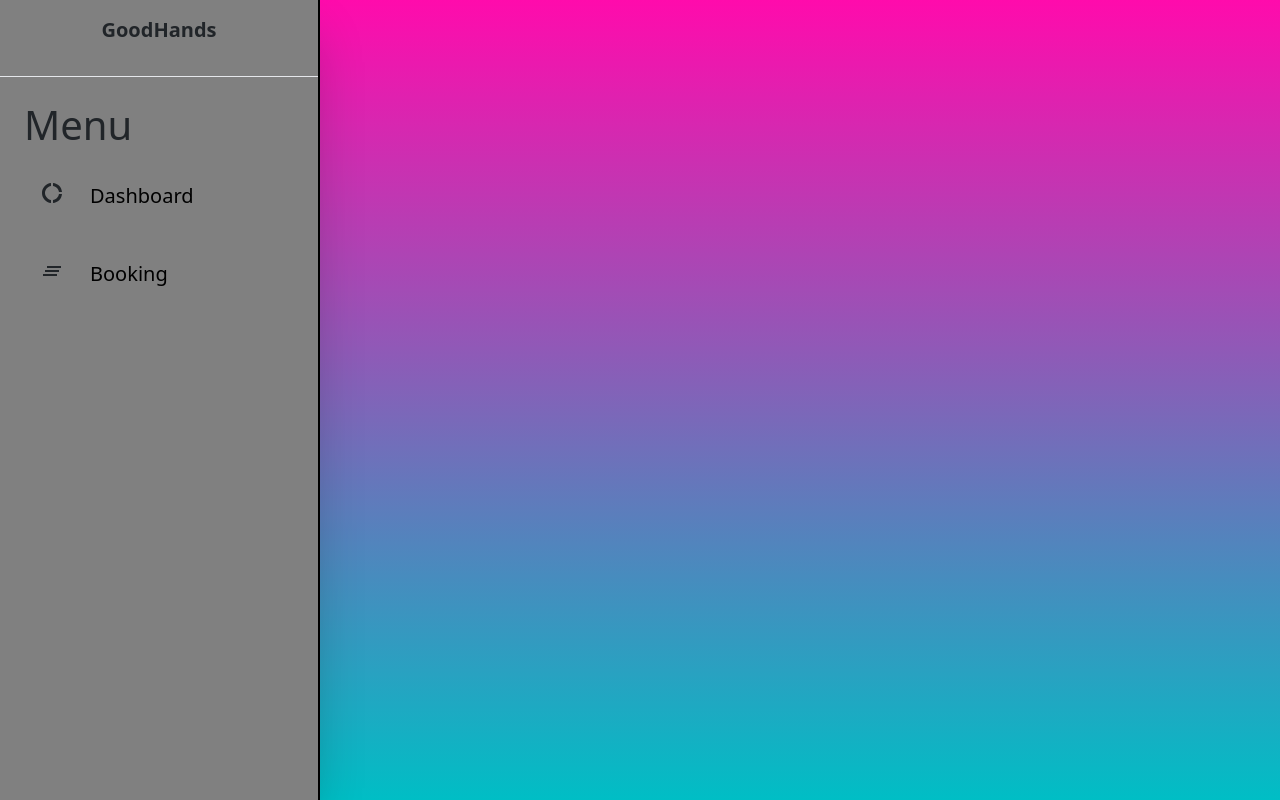
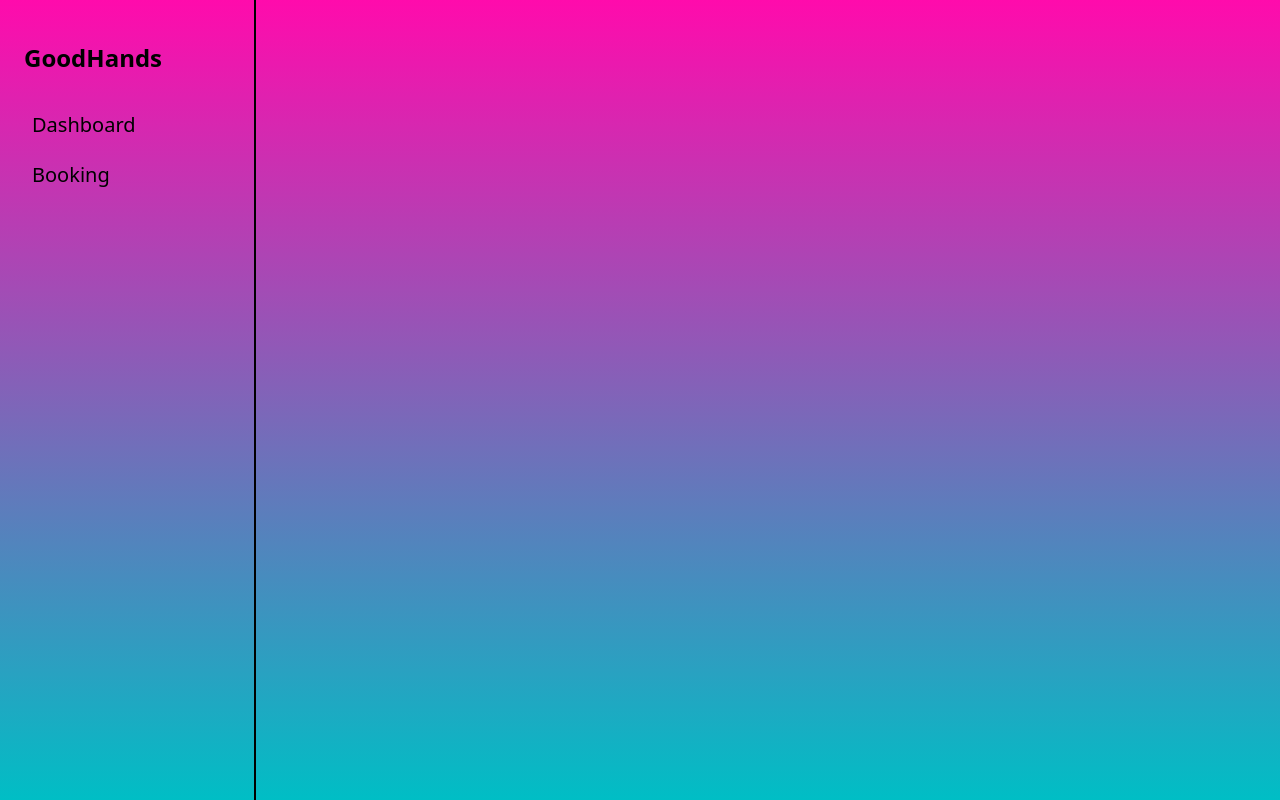
Before and after one commit to rrTio/Good-Hands, a Next.js app: page / in a window 1280 px wide. Built offline with nearby package versions, Linux system fonts and the light colour scheme.

Commit message:
Updated sidebar, dashboard left

```diff
--- a/package.json
+++ b/package.json
@@ -12,6 +12,7 @@
     "@material-ui/core": "^4.12.3",
     "@material-ui/icons": "^4.11.2",
     "bootstrap": "^5.0.0-beta3",
+    "cdbreact": "^1.2.1",
     "next": "11.1.2",
     "react": "17.0.2",
     "react-dom": "17.0.2"
--- a/pages/Booking.js
+++ b/pages/Booking.js
@@ -1,19 +1,25 @@
 import Link from "next/link";
 import { useRouter } from "next/router";
+import React from "react";
+import Sidebar from "./Sidebar";
 
 const Booking = () => {
-    const router = useRouter();
+
     return (
       <div>
+        <div className="grid-container">
+          <div className="grid-item">
+            <Sidebar />
+          </div>
+
+          <div className="grid-item">
             <div className={"header"}>
-          <img src={"../pages/images/dummyLogo.png"} />
               <h1 className={"pageTitle"}>BOOK WITH EASE</h1>
             </div>
             <form className={"forms"}>
-          <div className={"container mt-3"}>
+              <div className={"container col-md-12 mt-3"}>
                 <div className={"row"}>
                   <div className={"col-md-6 leftSide"}>
-
                     <div className={"row"}>
                       <label htmlFor={"fullName"} className={"w-64"}>
                         CUSTOMER NAME*
@@ -123,11 +129,14 @@ const Booking = () => {
                           Quantity
                         </option>
                         <option value="1-10">1-10</option>
-                    <option value="11-21">11-21</option>
-                    <option value="21-31">21-31</option>
-                    <option value="31-41">31-41</option>
-                    <option value="51-61">51-61</option>
-                    <option value="71-81">71-81</option>
+                        <option value="11-20">11-20</option>
+                        <option value="21-30">21-30</option>
+                        <option value="31-40">31-40</option>
+                        <option value="41-50">41-50</option>
+                        <option value="51-60">51-60</option>
+                        <option value="61-70">61-70</option>
+                        <option value="71-80">71-80</option>
+                        <option value="81-90">81-90</option>
                         <option value="91-100">91-100</option>
                       </select>
                     </div>
@@ -181,8 +190,12 @@ const Booking = () => {
                     </div>
 
                     <div className={"row"}>
-                  <label htmlFor={"description"} className={"w-64"}>
-                    PARCEL VALUE <br />(exc. shipping fee)
+                      <label
+                        htmlFor={"description"}
+                        className={"w-64"}
+                        id={"lblParcel"}
+                      >
+                        PARCEL VALUE (w/o shipping fee)
                       </label>
                       <input
                         type={"text"}
@@ -214,6 +227,8 @@ const Booking = () => {
               </center>
             </form>
           </div>
+        </div>
+      </div>
     );
 };
 
--- a/pages/Footer.js
+++ /dev/null
@@ -1,9 +0,0 @@
-const Footer = () => {
-    return (
-        <div>
-
-        </div>
-    );
-}
-
-export default Footer;
--- a/pages/Layout.js
+++ b/pages/Layout.js
@@ -1,12 +1,10 @@
-import Footer from "./Footer";
 import Sidebar from "./Sidebar";
 
 const Layout = ({children}) => {
     return (
         <div className='content'>
-            <Sidebar/>
+
             {children}
-            <Footer  />
         </div>
     );
 }
--- a/pages/Sidebar.js
+++ b/pages/Sidebar.js
@@ -1,45 +1,62 @@
 import React from 'react'
 import DonutLargeIcon from '@material-ui/icons/DonutLarge';
 import ClearAllIcon from '@material-ui/icons/ClearAll';
-import ArrowUpwardIcon from '@material-ui/icons/ArrowUpward';
-import ArrowDownwardIcon from '@material-ui/icons/ArrowDownward';
-import SyncAltIcon from '@material-ui/icons/SyncAlt';
-import LayersIcon from '@material-ui/icons/Layers';
-import LockIcon from '@material-ui/icons/Lock';
-import EcoIcon from '@material-ui/icons/Eco';
-import Link from 'next/link';
+import Link from "next/link";
+
+
 
 const Sidebar = () => {
-    return (
-      <div className="md:w-3/12 w-6/12 h-screen shadow-2xl sides">
-        <div className=" border-b py-3 mt-1 flex justify-around ">
-          <p className="text-xl  font-semibold">GoodHands</p>
+
+  return (
+    <div>
+      <div className={"relative min-h-screen md:flex"}>
+        <div
+          className={"bg-gray-800 text-gray-100 flex justify-between md:hidden"}
+        >
+          <center>
+            <h1>GoodHands</h1>
+          </center>
+          <button className="mobile-menu-button p-4 focus:outline-none focus:bg-gray-700">
+            <svg
+              className="h-5 w-5"
+              xmlns="http://www.w3.org/2000/svg"
+              fill="none"
+              viewBox="0 0 24 24"
+              stroke="currentColor"
+            >
+              <path
+                strokeLinecap="round"
+                strokeLinejoin="round"
+                strokeWidth="2"
+                d="M4 6h16M4 12h16M4 18h16"
+              />
+            </svg>
+          </button>
         </div>
-        <div className="p-4 space-y-14">
-          <div className="space-y-4">
-            <h1 className="text-black-800">Menu</h1>
 
-            <div className="">
-              <div className="flex p-3 text-black-700  space-x-4 0 hover:bg-gray-50 hover:text-blue-600  cursor-pointer  ">
-                <DonutLargeIcon className=" text-black-300" />
-                <Link href="/index">
-                  <a> Dashboard </a>
-                </Link>
-              </div>
-            </div>
+        <div className="sidebar border-r-2 border-black text-blue-100 w-64 space-y-6 py-7 px-2 absolute inset-y-0 left-0 transform -translate-x-full md:relative md:translate-x-0 transition duration-200 ease-in-out">
+          <h1>
+            <span className="text-2xl font-extrabold text-black">
+              GoodHands
+            </span>
+          </h1>
+          <nav>
+            <Link href="./">
+              <a className="block py-2.5 px-4 rounded transition duration-200 text-black hover:bg-green-300 bg-opacity-100 hover:text-black">
+                Dashboard
+              </a>
+            </Link>
 
-            <div className="">
-              <div className="flex p-3 text-black-700  space-x-4 0 hover:bg-gray-50 hover:text-blue-600  cursor-pointer  ">
-                <ClearAllIcon className="text-black-300" />
-                <Link href="/Booking">
-                  <a> Booking </a>
-                </Link>
-              </div>
-            </div>
-          </div>
+            <Link href="./Booking">
+              <a className="block py-2.5 px-4 rounded transition duration-200 text-black hover:bg-green-300 bg-opacity-100 hover:text-black">
+                Booking
+              </a>
+            </Link>
+          </nav>
         </div>
       </div>
-    );
+    </div>
+  );
 }
 
 export default Sidebar;
--- a/pages/_app.js
+++ b/pages/_app.js
@@ -4,7 +4,7 @@ import 'bootstrap/dist/css/bootstrap.css';
 import 'tailwindcss/tailwind.css';
 import '../styles/globals.css'
 import "../styles/booking.css";
-import '../styles/sidebar.css'
+import '../styles/sidebar.css';
 import Image from 'next/image'
 
 function MyApp({ Component, pageProps }) {
--- a/pages/index.js
+++ b/pages/index.js
@@ -8,6 +8,8 @@ import { Router } from 'next/dist/client/router';
 export default function Home() {
   return(
     <div>
+      <title>Dashboard</title>
+      <Sidebar />
     </div>
   )
 }
--- a/styles/booking.css
+++ b/styles/booking.css
@@ -35,6 +35,7 @@ body{
     -moz-user-select: none;
     -ms-user-select: none;
     user-select: none;
+    height: 52px;
 }
 
 .row{
@@ -128,4 +129,15 @@ label{
   border-radius: 10px;
   padding-top:1%;
   padding-bottom:1%;
+  width: 80%;
+  margin: auto;
 }
+
+.grid-container {
+  display: grid;
+  grid-template-columns: auto auto;
+}
+
+#lblParcel{
+  font-size: 14px;
+}
--- a/styles/sidebar.css
+++ b/styles/sidebar.css
@@ -10,7 +10,6 @@ a{
     margin: 10px;
     font-size: 30px;
     font-weight: 500;
-
 }
 
 .sidePanel{
```
Also changed, not shown: 1 other file (tests, documents, lock files or other folders). Lines whose indentation alone changed are shown as unchanged.
